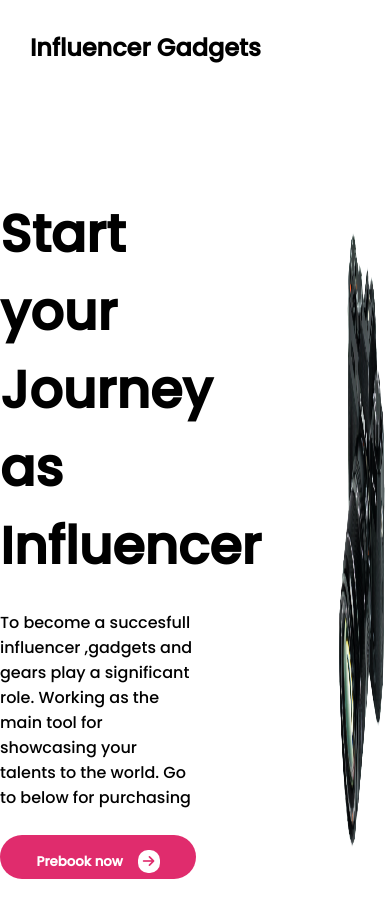
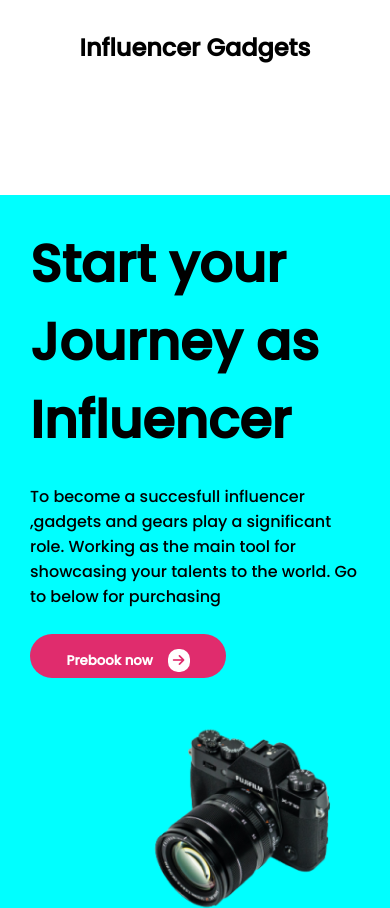
Before and after one commit to Sakib-Fahmid/influencer-gear-main, a plain HTML site: page index.html in a window 390 px wide. Shown: the top 908 px of the page. Drawn offline with Linux system fonts and the light colour scheme.

Commit message:
mobile responsive done for header

```diff
--- a/index.html
+++ b/index.html
@@ -173,7 +173,6 @@
         }
 
         .footer h3 {
-            /* .menu-heading{ */
             font-size: 24px;
             font-weight: 700;
         }
@@ -222,6 +221,25 @@
             margin: 0;
             left: 0;
             animation: 20s slider infinite;
+        }
+        @media only screen and (max-width : 688px) {
+            .menu-heading{
+                text-align: center;
+            }
+            .first-section{
+                flex-direction: column;
+                background-color: aqua;
+            }
+            .half-width{
+                /* background-color: blue; */
+                width: 100%;
+                margin-bottom: 10px;
+                padding: 30px;
+            }
+            .first-section-image{
+                width: 90%;
+                /* background-color: chartreuse; */
+            }
         }
     </style>
     <link rel="stylesheet" href="styles/style.css">
@@ -453,6 +471,7 @@
                 </span>
             </aside>
         </section>
+        <!-- bonus section starts here  -->
         <section class="extra-section">
             <h1>Influencer's review</h1>
             <section class="carousel" aria-label="Gallery">
@@ -495,6 +514,7 @@
                 </aside>
             </section>
         </section>
+        <!-- bonus section ends here  -->
     </main>
     <!-- main ends here  -->
     <!-- footer starts here  -->
```
